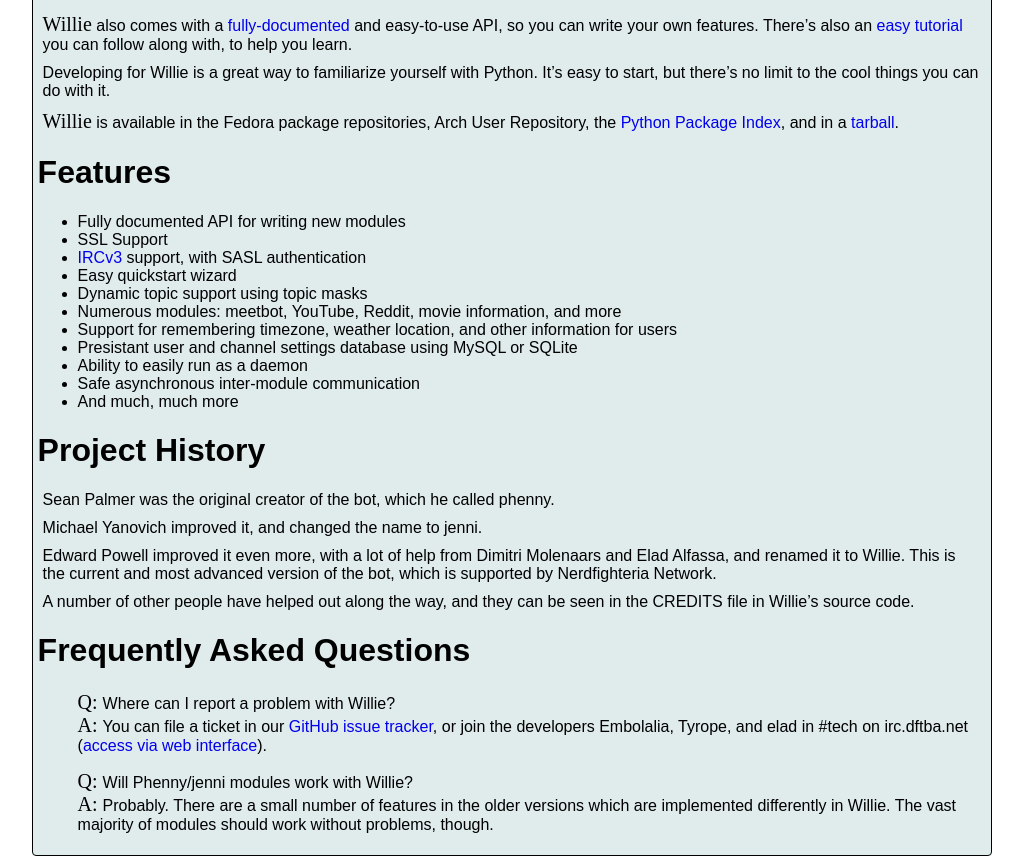
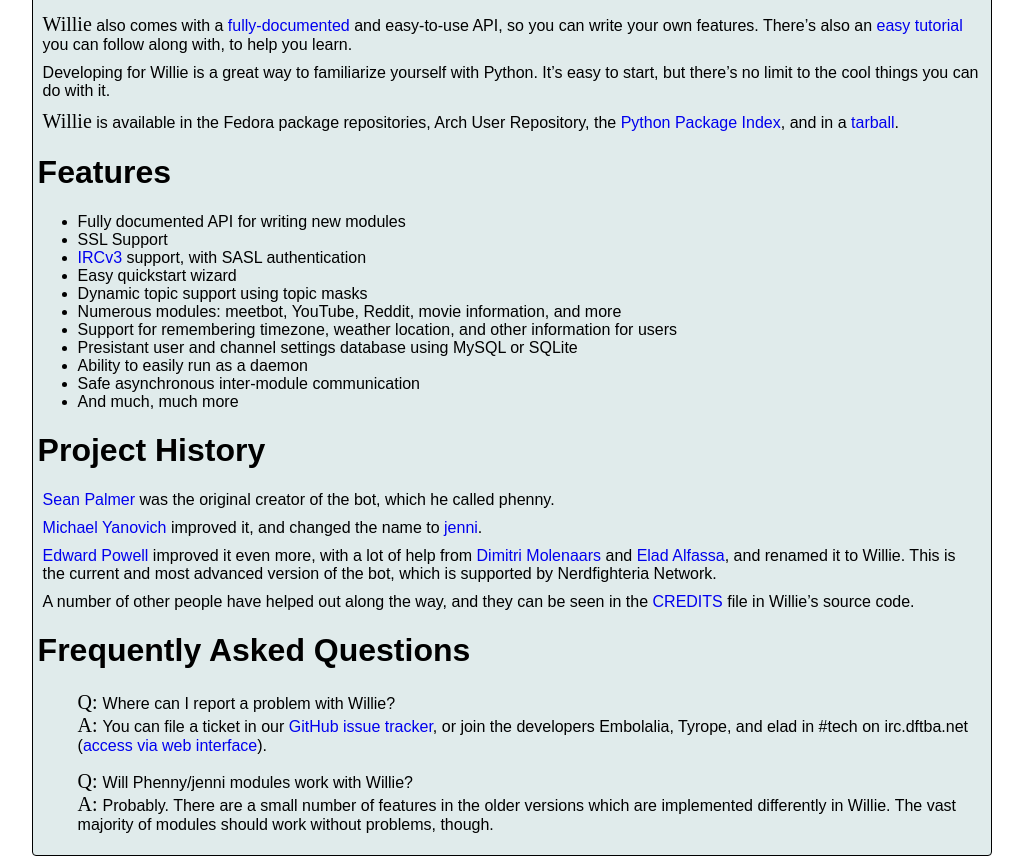
Before and after one commit to sopel-irc/sopel.chat, a Jekyll site: the page built from index.md, in a window 1280 px wide, cut to the strip 324-1188 px from the top of the page. Shown: the whole strip, without its empty margins (166-1189 px from the left). Built offline with Jekyll 4.4.1, drawn with Linux system fonts in a browser that asks for light colours; some web fonts are replaced; Markdown is read by kramdown in place of the engine named in the settings; some of the changed lines change nothing that is shown.

Commit message:
Add back some missing links

```diff
--- a/index.md
+++ b/index.md
@@ -44,16 +44,21 @@
 
 # Project History
 
-Sean Palmer was the original creator of the bot, which he called phenny.
+[Sean Palmer](http://inamidst.com/) was the original creator of the bot, which
+he called phenny.
 
-Michael Yanovich improved it, and changed the name to jenni.
+[Michael Yanovich](https://yanovich.net) improved it, and changed the name to
+[jenni](https://github.com/myano/jenni/).
 
-Edward Powell improved it even more, with a lot of help from Dimitri Molenaars
-and Elad Alfassa, and renamed it to Willie. This is the current and most
-advanced version of the bot, which is supported by Nerdfighteria Network.
+[Edward Powell](https://embolalia.com) improved it even more, with a lot of
+help from [Dimitri Molenaars](http://tyrope.nl/index.php?lang=EN) and
+[Elad Alfassa](http://eladalfassa.com), and renamed it to Willie. This is the
+current and most advanced version of the bot, which is supported by
+Nerdfighteria Network.
 
 A number of other people have helped out along the way, and they can be seen in
-the CREDITS file in Willie's source code.
+the [CREDITS](https://github.com/embolalia/willie/blob/master/CREDITS) file in
+Willie's source code.
 
 # Frequently Asked Questions
 
```
